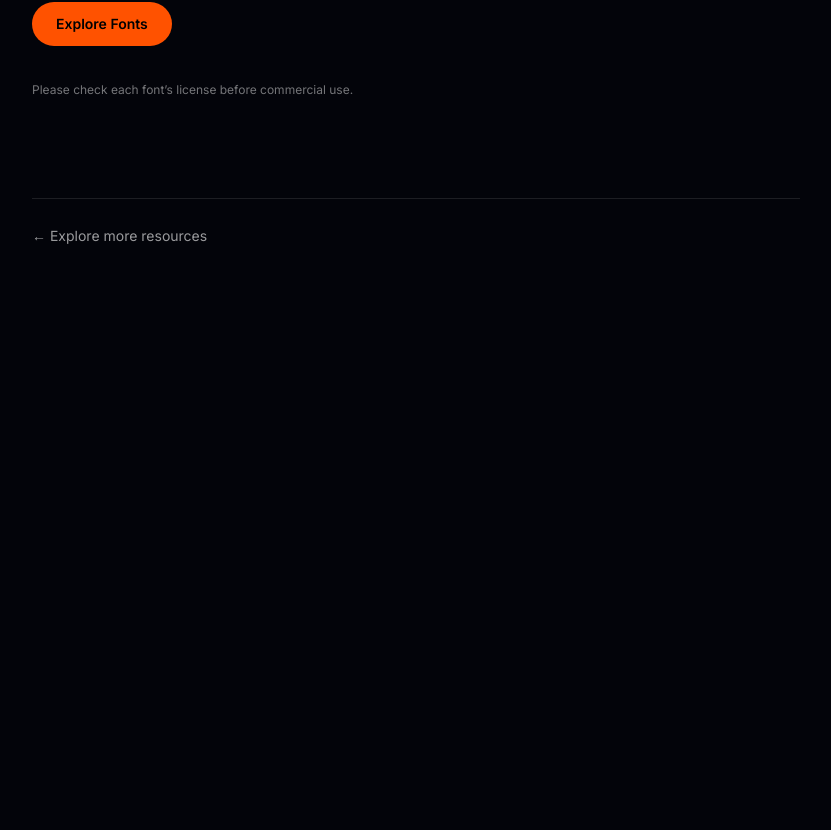
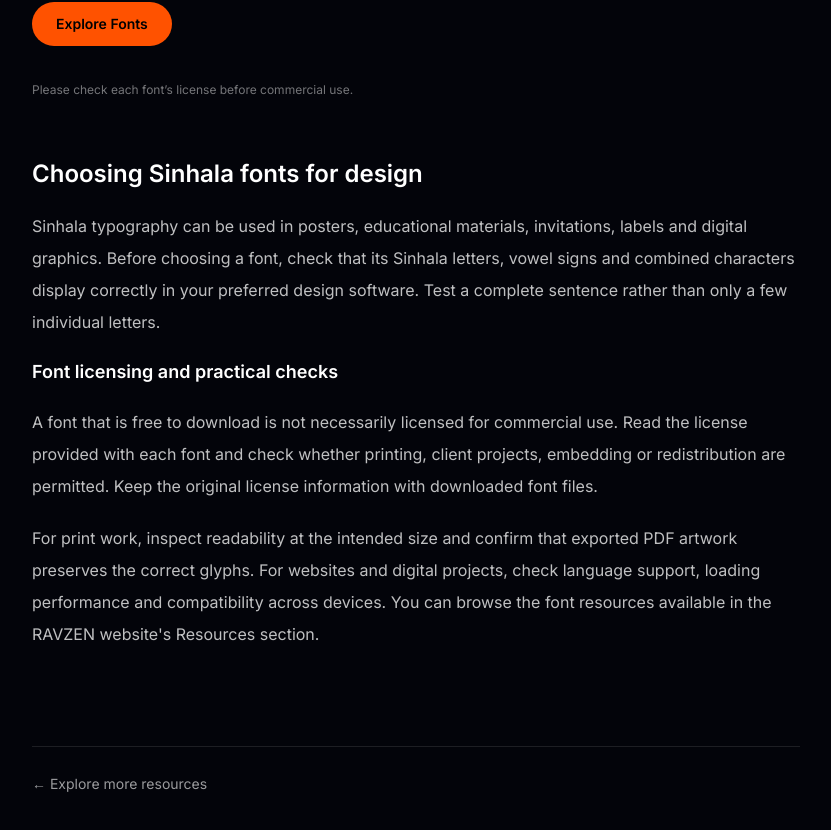
Before and after one commit to prorav98-ravzen/ravzen-digi-universe, a Next.js app: page /resources/free-sinhala-fonts in a window 1280 px wide. Shown: the part 358-1188 px from the top of the page, without its empty margins (224-1055 px from the left). Before the commit the page ends 800 px from the top, so only its background shows below. Built offline with nearby package versions, Linux system fonts and the light colour scheme; no server answers.

Commit message:
fix(seo): expand Sinhala font resource with licensing and typography guidance

```diff
--- a/src/app/resources/free-sinhala-fonts/page.tsx
+++ b/src/app/resources/free-sinhala-fonts/page.tsx
@@ -25,6 +25,13 @@ export default function FreeSinhalaFontsPage() {
         <p className="mt-5 max-w-xl text-base leading-7 text-white/65">Explore Sinhala, English and Tamil font resources for your next creative project.</p>
         <Link href="/#resources" className="mt-9 inline-block rounded-full bg-orange-400 px-6 py-3 text-sm font-semibold text-black transition-colors hover:bg-orange-300">Explore Fonts</Link>
         <p className="mt-8 max-w-xl text-xs leading-6 text-white/45">Please check each font’s license before commercial use.</p>
+        <section className="mt-14 space-y-5 text-white/75" aria-labelledby="font-guide">
+          <h2 id="font-guide" className="text-2xl font-semibold text-white">Choosing Sinhala fonts for design</h2>
+          <p className="leading-8">Sinhala typography can be used in posters, educational materials, invitations, labels and digital graphics. Before choosing a font, check that its Sinhala letters, vowel signs and combined characters display correctly in your preferred design software. Test a complete sentence rather than only a few individual letters.</p>
+          <h3 className="text-lg font-semibold text-white">Font licensing and practical checks</h3>
+          <p className="leading-8">A font that is free to download is not necessarily licensed for commercial use. Read the license provided with each font and check whether printing, client projects, embedding or redistribution are permitted. Keep the original license information with downloaded font files.</p>
+          <p className="leading-8">For print work, inspect readability at the intended size and confirm that exported PDF artwork preserves the correct glyphs. For websites and digital projects, check language support, loading performance and compatibility across devices. You can browse the font resources available in the RAVZEN website's Resources section.</p>
+        </section>
         <div className="mt-24 border-t border-white/10 pt-6"><Link href="/explore" className="text-sm text-white/60 hover:text-orange-400">← Explore more resources</Link></div>
       </div>
     </main>
```
